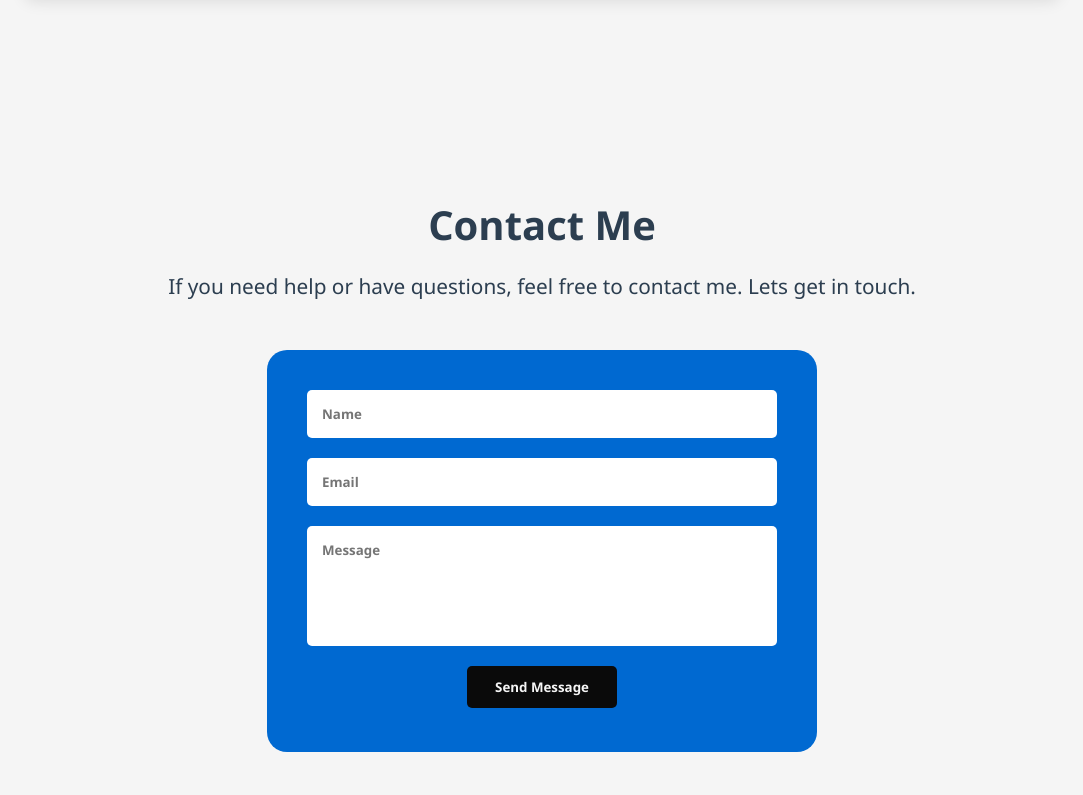
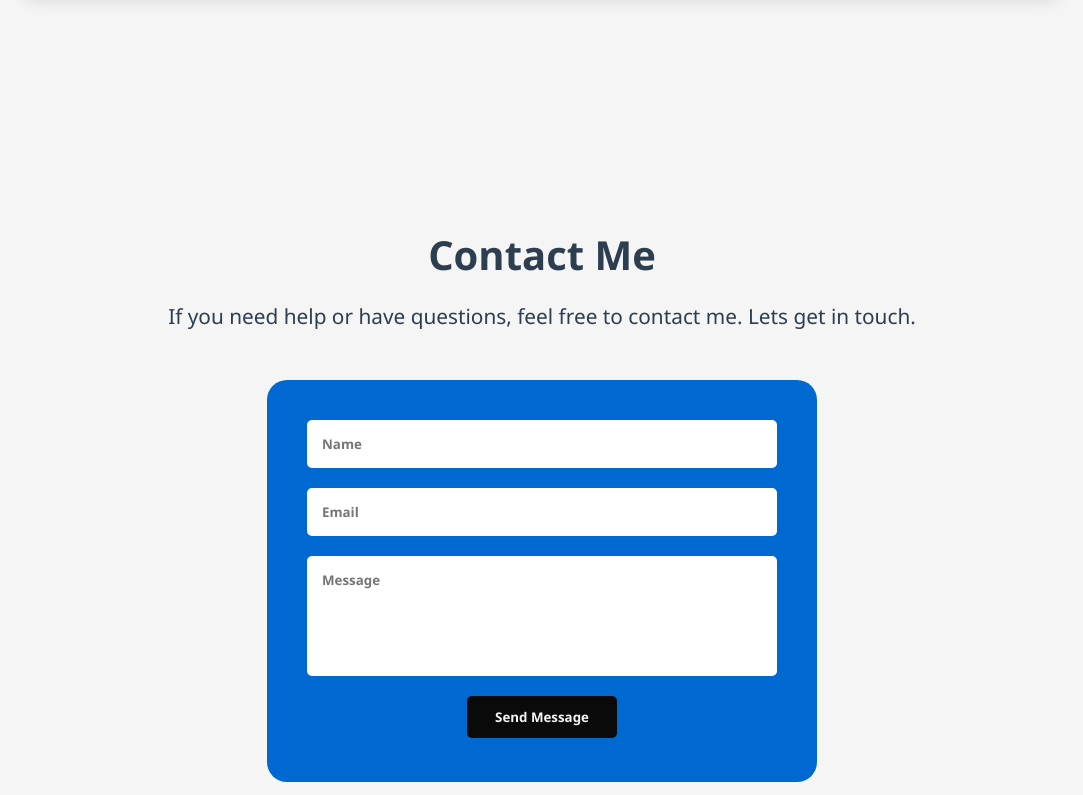
Before and after one commit to AjinCodeHub/Ajin-Portfolio, a plain HTML site: page index.html in a window 1280 px wide. Shown: the part 3305-4100 px from the top of the page, without its empty margins (98-1181 px from the left). Drawn offline with nearby package versions, Linux system fonts and the light colour scheme.

Commit message:
Add files via upload

```diff
--- a/style.css
+++ b/style.css
@@ -608,7 +608,7 @@ header p {
 
 /* Contact Section */
 .contact {
-    padding: 70px 10% 1% 10%;
+    padding: 100px 10%;
     background: #f5f5f5;
     position: relative;
     color: #2c3e50;
```
